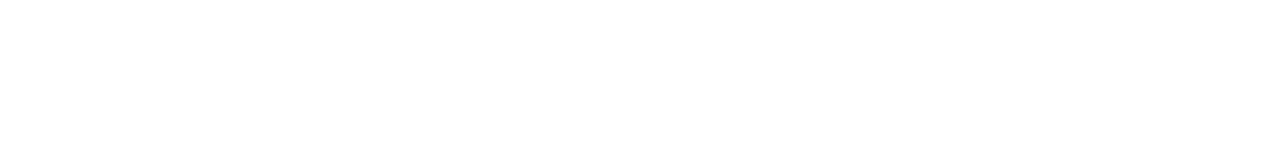
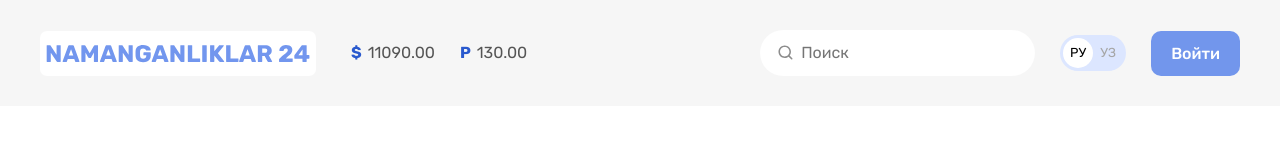
Before and after one commit to shokhmadaminov/Namanganliklar-24-11-guruh, a plain HTML site: page index.html in a window 1280 px wide. Drawn offline with Linux system fonts and the light colour scheme.

Commit message:
add site header top section html and css

```diff
--- a/css/main.css
+++ b/css/main.css
@@ -28,3 +28,109 @@ body {
     margin-left: auto;
     margin-right: auto;
 }
+
+
+/* SITE HEADER STYLES */
+/* .site-header {
+
+} */
+
+/* SITE HEADER TOP STYLES */
+.site-header-top {
+    padding: 30px 0;
+    background-color: #f6f6f6;
+}
+.site-header-top-container {
+    display: flex;
+    align-items: center;
+}
+.site-header-top-logo {
+    display: flex;
+    padding: 9px 6px 8px;
+    background-color: #fff;
+    border-radius: 7px;
+    margin-right: 35px;
+}
+.site-header-top-logo:hover {
+    opacity: 0.8;
+}
+.site-header-top-logo:active {
+    opacity: 0.6;
+    filter: blur(1px);
+}
+.site-header-top-logo-img {
+    width: 264px;
+    height: 28px;
+    object-fit: contain;
+}
+.currensy-rates-list {
+    list-style: none;
+    display: flex;
+    align-items: center;
+    margin-right: auto;
+}
+.currensy-rates-item:not(:last-child) {
+    margin-right: 25px;
+}
+.currensy-rates-item-bold {
+    line-height: 19px;
+    color: #2959ce;
+    margin-right: 2px;
+}
+.currensy-rates-item-text {
+    line-height: 19px;
+    color: #555;
+}
+.site-header-top-search {
+    margin-right: 25px;
+}
+.site-header-top-search input {
+    width: 275px;
+    padding: 14px 10px 14px 41px;
+    border-radius: 60px;
+    border: none;
+    outline: none;
+    background-image: url("../images/home-imges/Mask.svg");
+    background-repeat: no-repeat;
+    background-position: 18px 15px;
+    background-size: 15px 15px;
+}
+.lang-toggler {
+    padding: 3px;
+    border-radius: 39px;
+    background-color: #dce6ff;
+    display: flex;
+    align-items: center;
+    margin-right: 25px;
+}
+.lang-toggler-link {
+    width: 30px;
+    height: 30px;
+    border-radius: 50%;
+    text-decoration: none;
+    text-transform: uppercase;
+    font-size: 13px;
+    line-height: 30px;
+    text-align: center;
+    color: #a6a6a6;
+}
+.lang-toggler-active {
+    background-color: #fff;
+    color: #000;
+}
+.site-header-top-btn {
+    font-weight: 500;
+    line-height: 19px;
+    color: #fff;
+    text-decoration: none;
+    padding: 13px 20px;
+    border-radius: 10px;
+    background-color: #7296ec;
+    display: inline-block;
+}
+.site-header-top-btn:hover {
+    opacity: 0.8;
+}
+.site-header-top-btn:active {
+    opacity: 0.6;
+}
--- a/index.html
+++ b/index.html
@@ -15,6 +15,38 @@
     <link rel="stylesheet" href="./css/main.css">
 </head>
 <body>
+    <!-- SITE HEADER -->
+    <header class="site-header">
 
+        <!-- SITE HEADER TOP SECTION -->
+        <section class="site-header-top">
+            <div class="container site-header-top-container">
+                <a class="site-header-top-logo" href="./index.html">
+                    <img class="site-header-top-logo-img" src="./images/site-logo-images/site-header-logo.svg" alt="namanganliklar sayti logotipi" width="264" height="28">
+                </a>
+                <ul class="currensy-rates-list">
+                    <li class="currensy-rates-item">
+                        <b class="currensy-rates-item-bold">$</b>
+                        <span class="currensy-rates-item-text">11090.00</span>
+                    </li>
+                    <li class="currensy-rates-item">
+                        <b class="currensy-rates-item-bold">P</b>
+                        <span class="currensy-rates-item-text">130.00</span>
+                    </li>
+                </ul>
+                <form class="site-header-top-search">
+                    <input type="search" name="Поиск" aria-label="search" placeholder="Поиск" required>
+                </form>
+                <div class="lang-toggler">
+                    <a class="lang-toggler-link lang-toggler-active" href="./index.html">РУ</a>
+                    <a class="lang-toggler-link" href="">УЗ</a>
+                </div>
+                <a class="site-header-top-btn" href="#">Войти</a>
+            </div>
+        </section>
+        <!-- SITE HEADER TOP SECTION END -->
+
+    </header>
+    <!-- SITE HEADER END -->
 </body>
 </html>
```
Also changed, not shown: images/home-imges/Mask.svg (added), images/site-logo-images/site-header-logo.svg (added).
